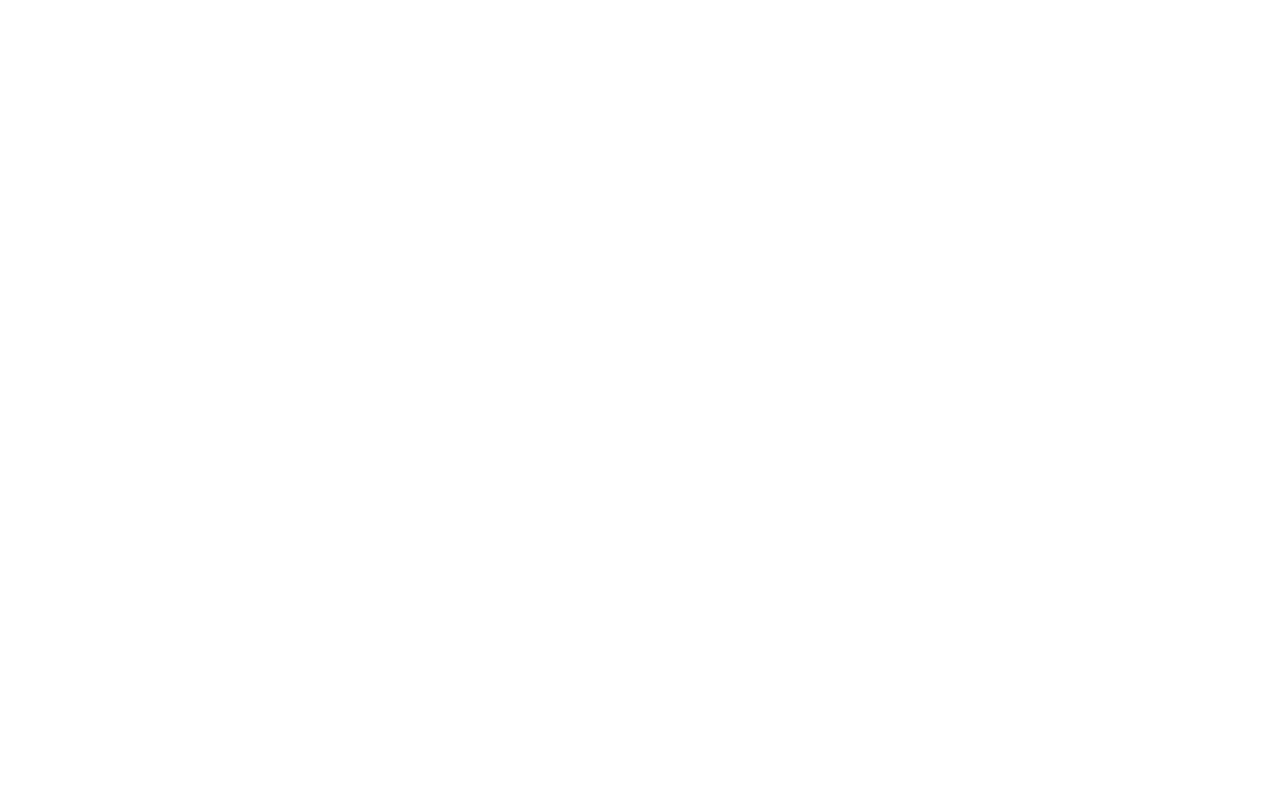
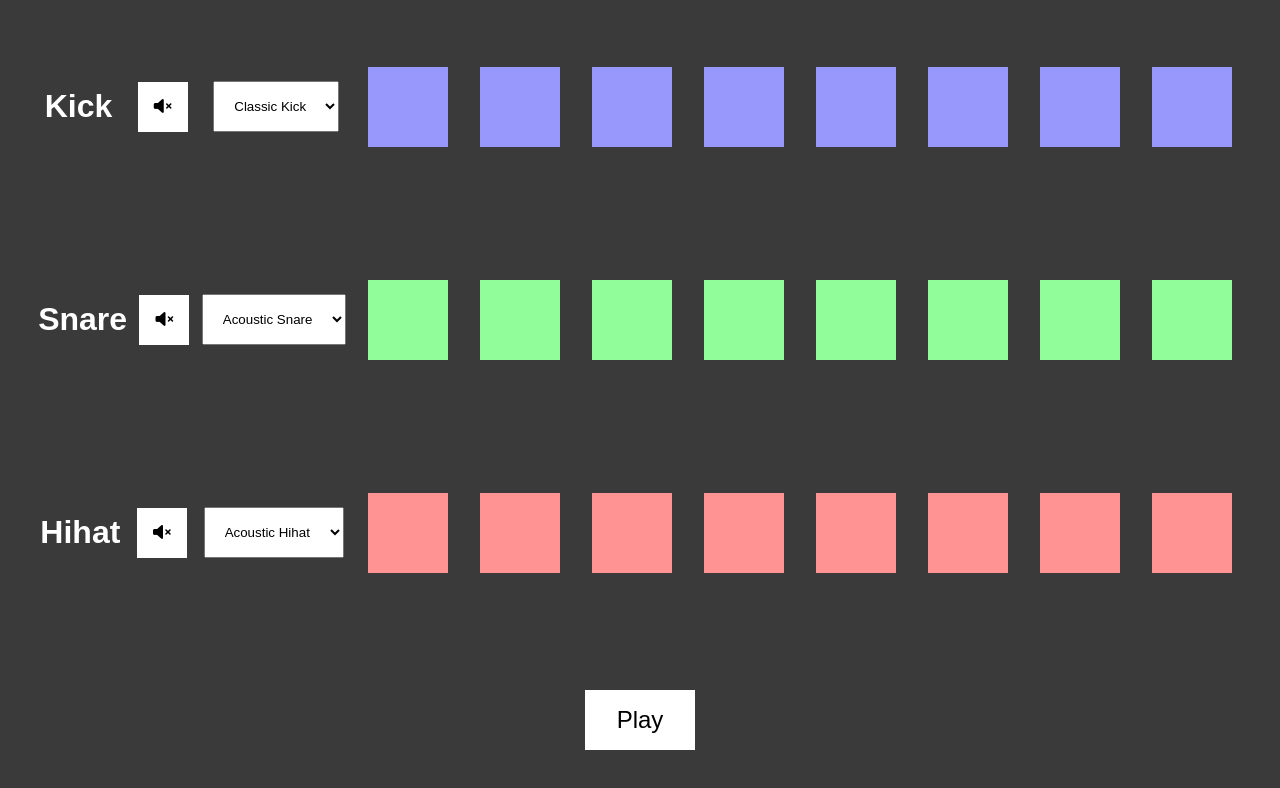
Before and after one commit to ColinJhEdwards/beatmaker, a plain HTML site: page index.html in a window 1280 px wide. Drawn offline with Linux system fonts and the light colour scheme.

Commit message:
added basic html and styled with css

```diff
--- a/index.html
+++ b/index.html
@@ -15,8 +15,81 @@
     <title>Beatmaker</title>
   </head>
   <body>
-    <div class="sequencer"></div>
-
+    <div class="sequencer">
+      <div class="kick">
+        <div class="kick-controls controls">
+          <h2>Kick</h2>
+          <button class="muteBtn">
+            <i class="fa-solid fa-volume-xmark"></i>
+          </button>
+          <select name="sounds">
+            <option value="./sounds/kick-classic.wav">Classic Kick</option>
+            <option value="./sounds/kick-808.wav">808 Kick</option>
+            <option value="./sounds/kick-heavy.wav">Heavy Kick</option>
+          </select>
+        </div>
+        <div class="pads">
+          <div class="kickPad pad b0"></div>
+          <div class="kickPad pad b2"></div>
+          <div class="kickPad pad b3"></div>
+          <div class="kickPad pad b4"></div>
+          <div class="kickPad pad b5"></div>
+          <div class="kickPad pad b6"></div>
+          <div class="kickPad pad b7"></div>
+          <div class="kickPad pad b8"></div>
+        </div>
+      </div>
+      <div class="snare">
+        <div class="snare-controls controls">
+          <h2>Snare</h2>
+          <button class="muteBtn">
+            <i class="fa-solid fa-volume-xmark"></i>
+          </button>
+          <select name="sounds">
+            <option value="./sounds/snare-acoustic01.wav">
+              Acoustic Snare
+            </option>
+            <option value="./sounds/snare-808.wav">808 Snare</option>
+            <option value="./sounds/snare-vinyl02.wav">Vinyl Snare</option>
+          </select>
+        </div>
+        <div class="pads">
+          <div class="snarePad pad b0"></div>
+          <div class="snarePad pad b2"></div>
+          <div class="snarePad pad b3"></div>
+          <div class="snarePad pad b4"></div>
+          <div class="snarePad pad b5"></div>
+          <div class="snarePad pad b6"></div>
+          <div class="snarePad pad b7"></div>
+          <div class="snarePad pad b8"></div>
+        </div>
+      </div>
+      <div class="hihat">
+        <div class="hihat-controls controls">
+          <h2>Hihat</h2>
+          <button class="muteBtn">
+            <i class="fa-solid fa-volume-xmark"></i>
+          </button>
+          <select name="sounds">
+            <option value="./sounds/hihat-acoustic01.wav">
+              Acoustic Hihat
+            </option>
+            <option value="./sounds/hihat-808.wav">808 Hihat</option>
+          </select>
+        </div>
+        <div class="pads">
+          <div class="hihatPad pad b0"></div>
+          <div class="hihatPad pad b2"></div>
+          <div class="hihatPad pad b3"></div>
+          <div class="hihatPad pad b4"></div>
+          <div class="hihatPad pad b5"></div>
+          <div class="hihatPad pad b6"></div>
+          <div class="hihatPad pad b7"></div>
+          <div class="hihatPad pad b8"></div>
+        </div>
+      </div>
+      <button class="playBtn">Play</button>
+    </div>
     <audio src="kick-sound" src="./sounds/kick-classic.wav"></audio>
     <audio src="snare-sound" src="./sounds/snare-acoustic01.wav"></audio>
     <audio src="hihat-sound" src="./sounds/hihat-acoustic01.wav"></audio>
--- a/style.css
+++ b/style.css
@@ -6,9 +6,79 @@
 
 body {
   font-family: sans-serif;
+  background: rgb(58, 58, 58);
+  color: white;
 }
 
 i,
 svg {
   pointer-events: none;
 }
+
+.sequencer {
+  min-height: 100vh;
+  display: flex;
+  flex-direction: column;
+  justify-content: space-around;
+  align-items: center;
+}
+
+.kick,
+.snare,
+.hihat {
+  display: flex;
+}
+
+.controls {
+  display: flex;
+  justify-content: space-around;
+  align-items: center;
+  width: 20rem;
+}
+
+.controls h2 {
+  font-size: 2rem;
+}
+
+.muteBtn {
+  padding: 1rem;
+  color: black;
+  background: white;
+  border: none;
+  font-size: 1rem;
+}
+
+select {
+  padding: 1rem;
+  cursor: pointer;
+}
+
+.pads {
+  display: flex;
+}
+
+.pad {
+  height: 5rem;
+  width: 5rem;
+  margin: 1rem;
+  cursor: pointer;
+}
+
+.kickPad {
+  background: rgb(151, 151, 252);
+}
+
+.snarePad {
+  background: rgb(145, 253, 154);
+}
+
+.hihatPad {
+  background: rgb(255, 146, 146);
+}
+
+.playBtn {
+  padding: 1rem 2rem;
+  font-size: 1.5rem;
+  border: none;
+  background: white;
+}
```
